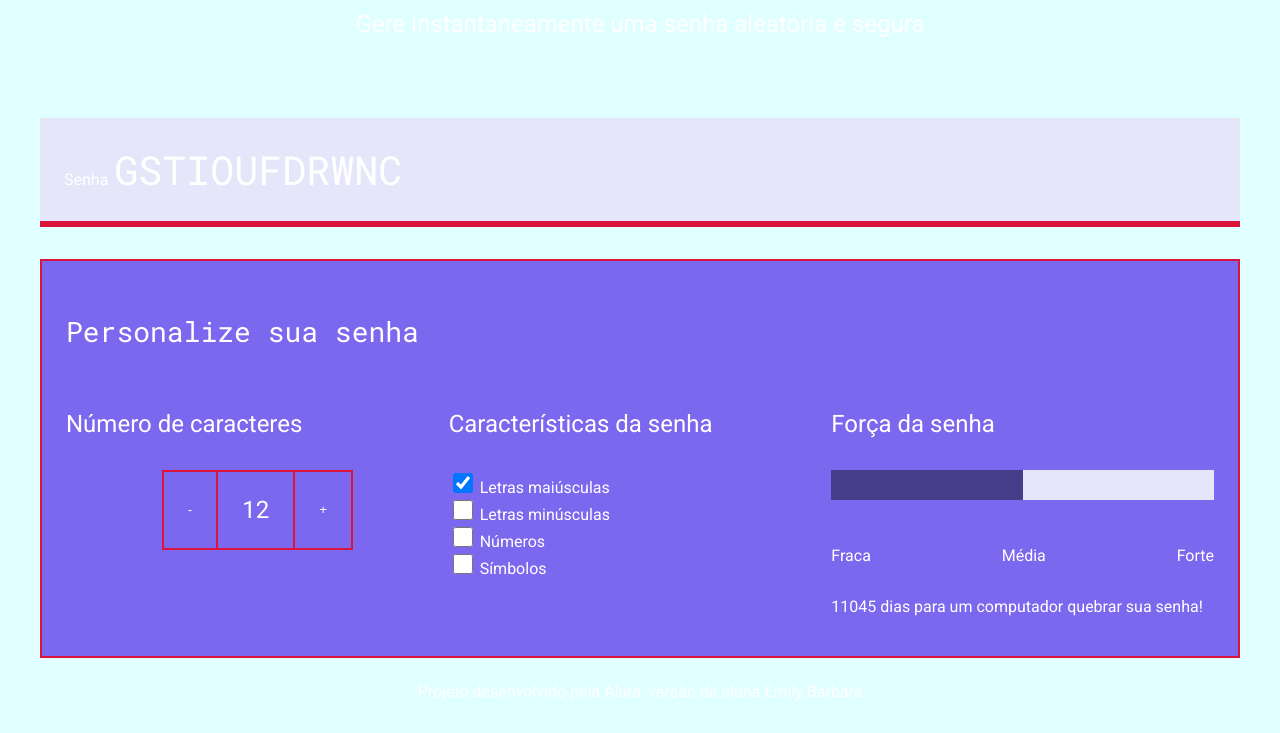
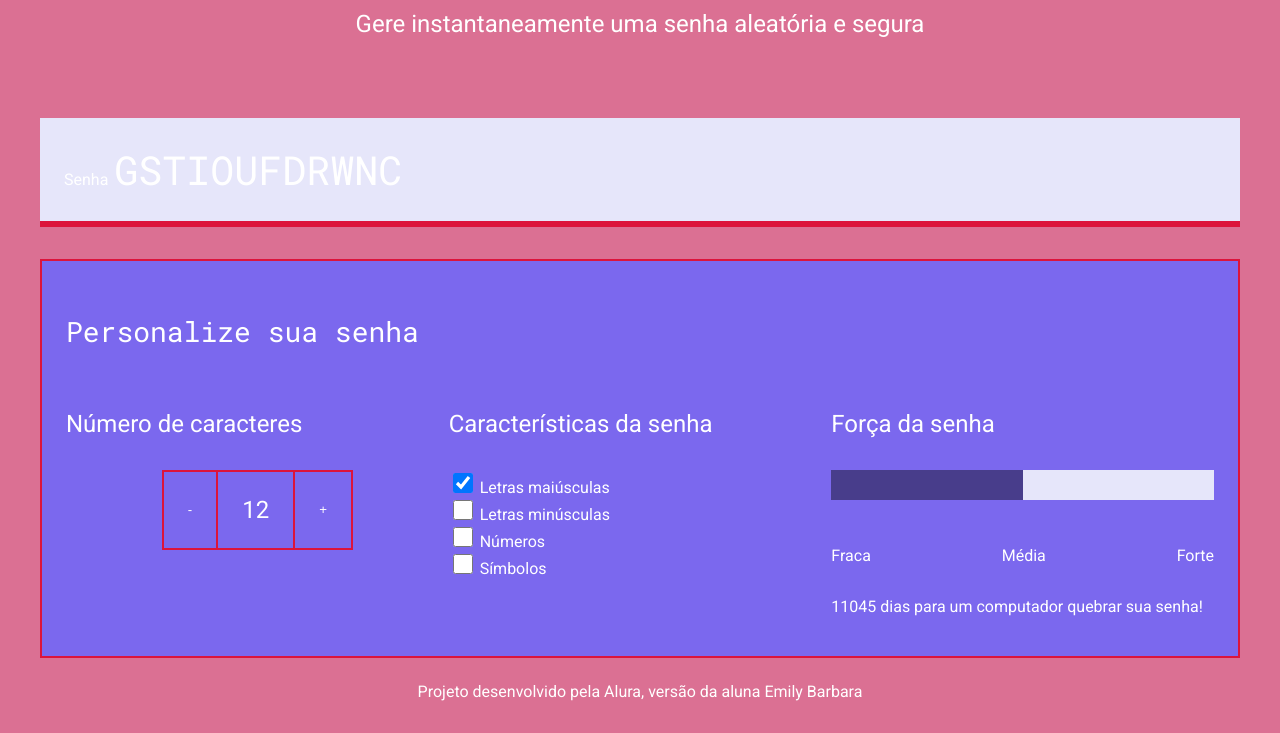
Before and after one commit to Emilygatinha/GERADOR-DE-SENHAS, a plain HTML site: page index.html in a window 1280 px wide. Shown: the part 208-941 px from the top of the page. Drawn offline with Linux system fonts and the light colour scheme.

Commit message:
Update style.css

```diff
--- a/style.css
+++ b/style.css
@@ -2,7 +2,7 @@
 
 :root {
     --branco: white;
-    --cor-de-fundo: #E0FFFF;
+    --cor-de-fundo: #DB7093;
     --fundo-senha: #E6E6FA;
     --fundo-texto: #7B68EE;
     --borda: #DC143C;
```
